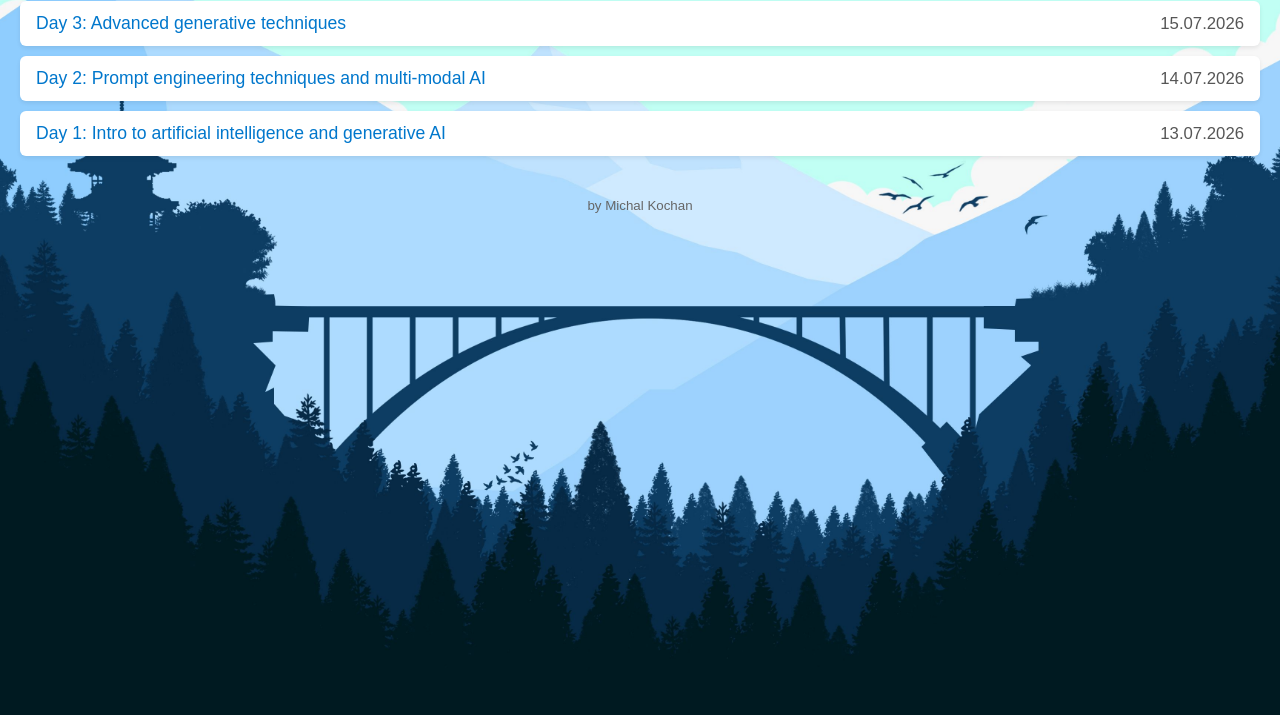
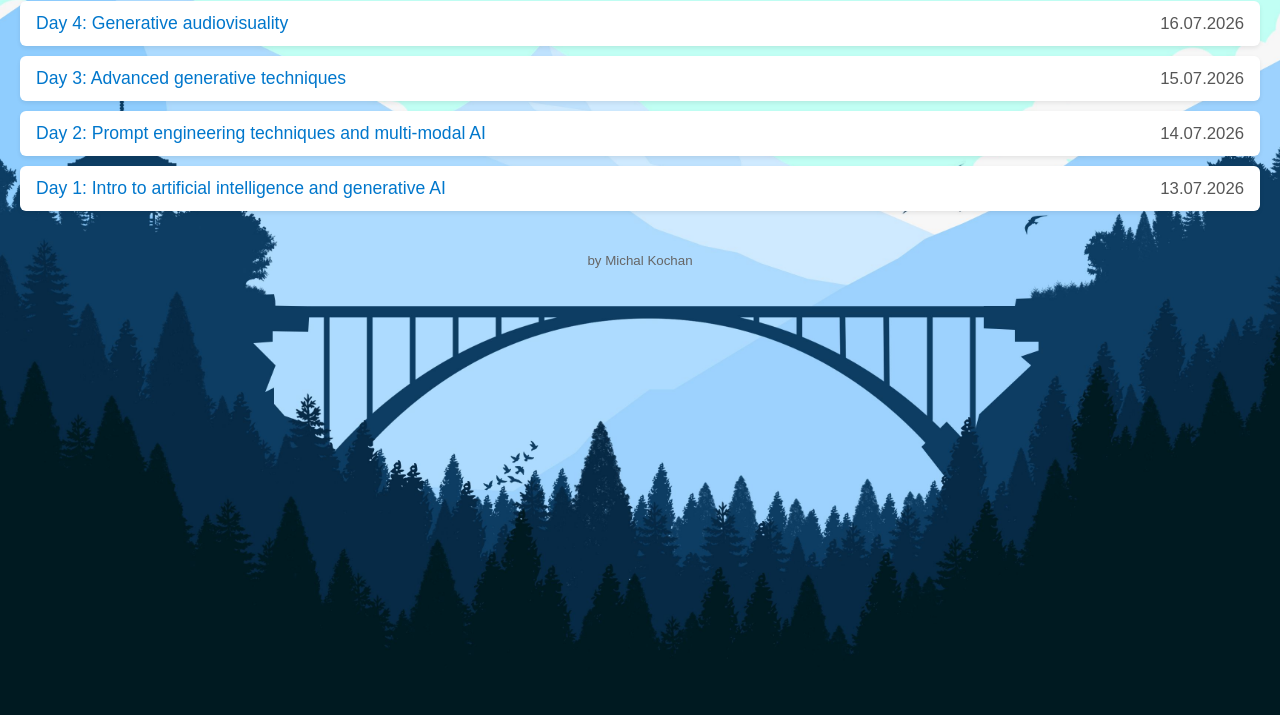
Before and after one commit to Jokerdnv/Jokerdnv.github.io, a plain HTML site: page LG_Courses/ai_camp.html in a window 1280 px wide. Shown: the part 85-800 px from the top of the page. Drawn offline with Linux system fonts and the light colour scheme.

Commit message:
Update ai_camp.html

```diff
--- a/LG_Courses/ai_camp.html
+++ b/LG_Courses/ai_camp.html
@@ -22,6 +22,7 @@
   </h2>
 
     <ul class="lesson-list">
+      <li><a href="Ai_camp/day_4.html">Day 4: Generative audiovisuality<span class="date">16.07.2026</span></a></li>
       <li><a href="Ai_camp/day_3.html">Day 3: Advanced generative techniques<span class="date">15.07.2026</span></a></li>
       <li><a href="Ai_camp/day_2.html">Day 2: Prompt engineering techniques and multi-modal AI<span class="date">14.07.2026</span></a></li>
       <li><a href="Ai_camp/day_1.html">Day 1: Intro to artificial intelligence and generative AI<span class="date">13.07.2026</span></a></li>
```
